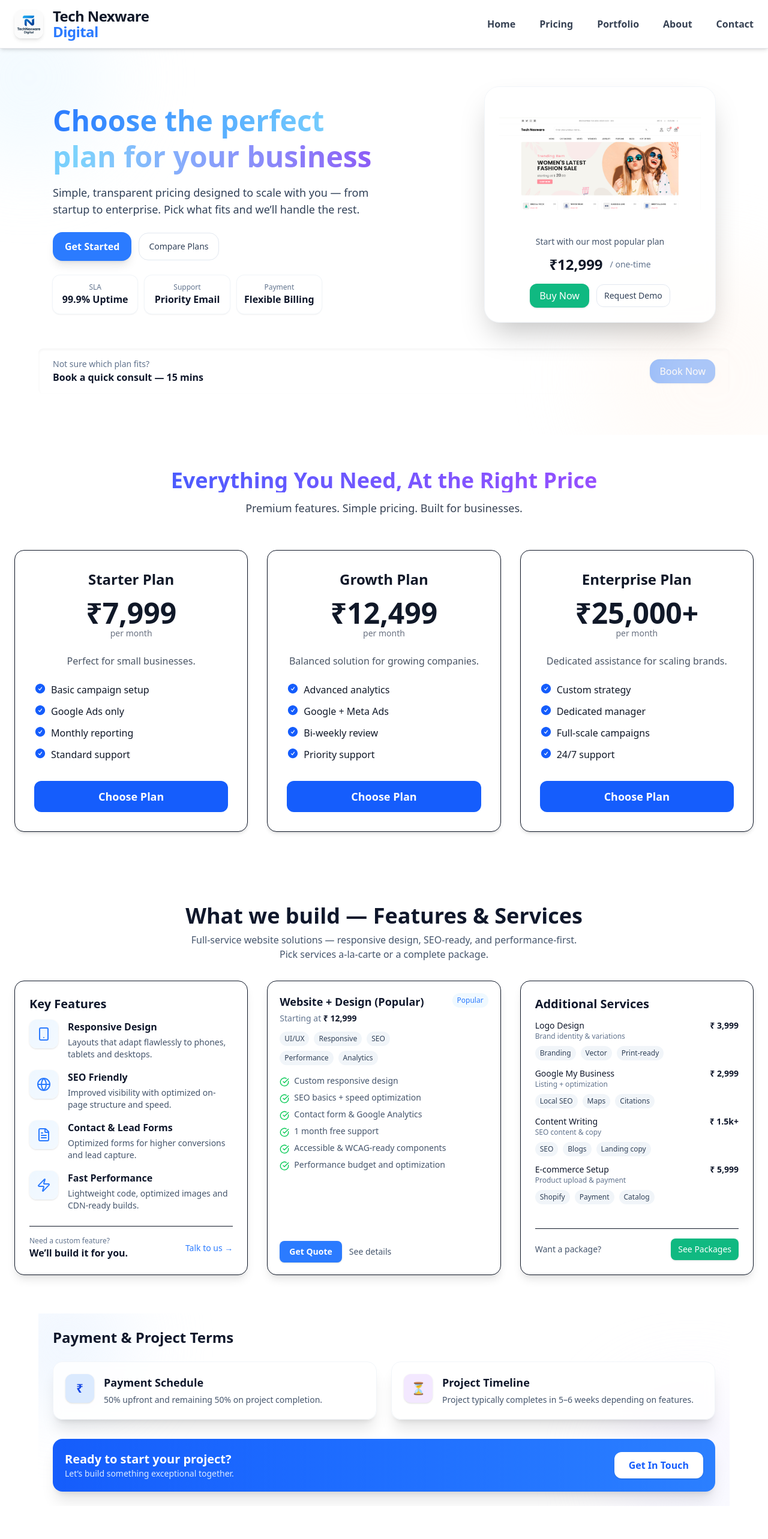
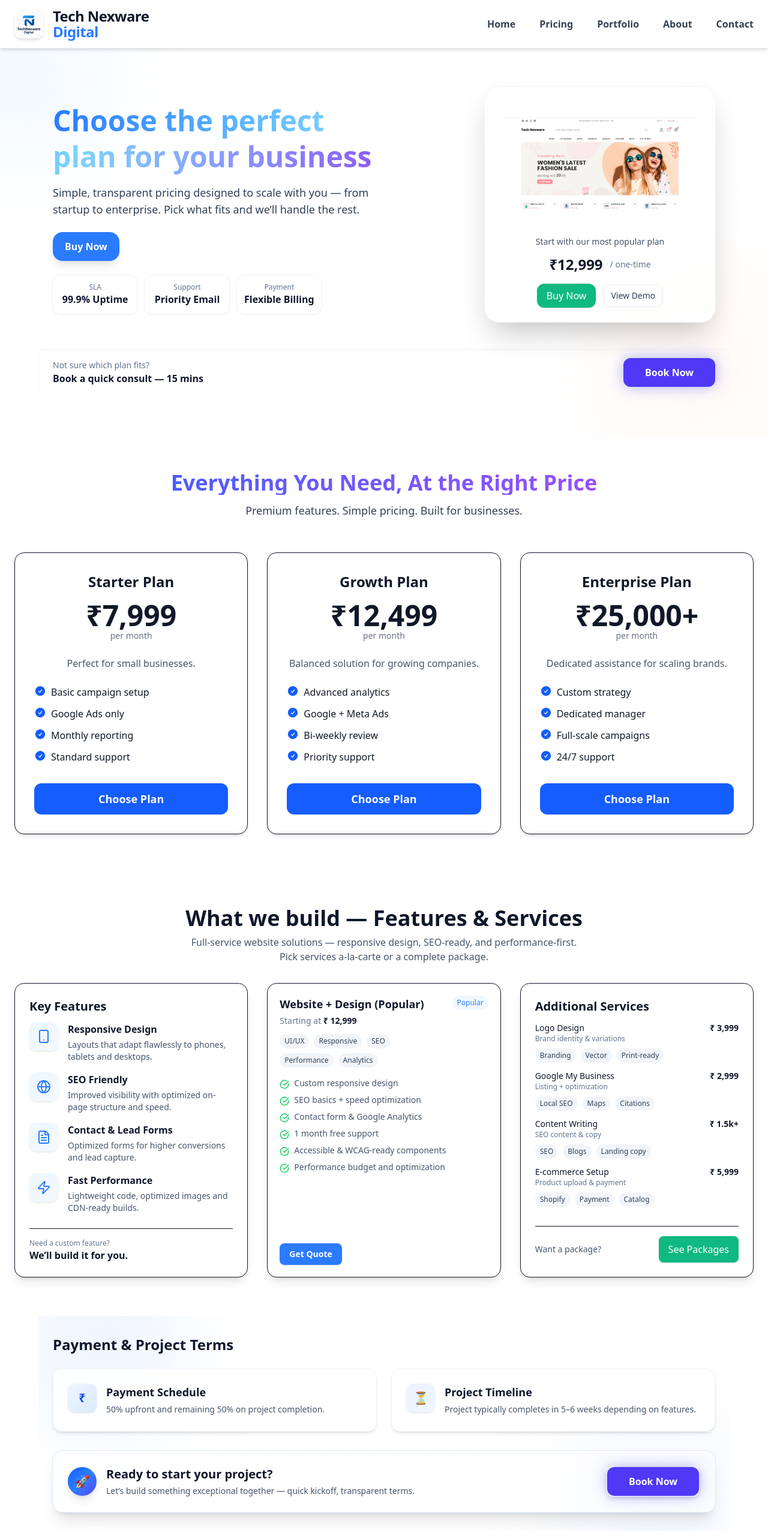
Before and after one commit to abhisheksingh01-ai/Nexware_Digital, a React (Vite) app: page /pricing in a window 1280 px wide. Shown: the top 2566 px of the page at 60% size. Built offline with nearby package versions, Linux system fonts and the light colour scheme.

Commit message:
add new bugs fixed

```diff
--- a/package.json
+++ b/package.json
@@ -12,6 +12,7 @@
   "dependencies": {
     "@heroicons/react": "^2.2.0",
     "@tailwindcss/vite": "^4.1.17",
+    "axios": "^1.13.2",
     "framer-motion": "^12.23.24",
     "lucide-react": "^0.554.0",
     "react": "^19.1.1",
--- a/src/App.jsx
+++ b/src/App.jsx
@@ -41,6 +41,7 @@ export default function App() {
         <Route path="/digital" element={<DigitalMarket />} />
         <Route path="/listing" element={<GoogleList />} />
         <Route path="/logo" element={<LogoDesign/>} />
+        <Route path="/buy" element={<GoogleAdsPage/>} />
       </Routes>
       <Footer />
     </Router>
--- a/src/component/Features/ContactPage/ContactUsMain.jsx
+++ b/src/component/Features/ContactPage/ContactUsMain.jsx
@@ -1,8 +1,9 @@
 import React from "react";
 import { motion } from "framer-motion";
 import msgImg from "../../../assets/msg.png";
+import FormButton from '../Button/FormButton';
 
-export default function ContactUsMain() {
+export default function ContactUsMain({onGetStarted}) {
   return (
     <section className="relative overflow-hidden bg-white pt-0 pb-10 lg:pt-0 lg:pb-14">
       {/* Decorative blobs */}
@@ -119,9 +120,9 @@ export default function ContactUsMain() {
 
             <a
               href="#book"
-              className="inline-flex items-center gap-2 rounded-2xl bg-[#10b981] text-white px-4 py-2 font-medium shadow"
             >
-              Book Now
+
+              <FormButton btn="Book Now" onClick={onGetStarted} />
             </a>
           </div>
         </div>
--- a/src/component/Features/Footer/Footer.jsx
+++ b/src/component/Features/Footer/Footer.jsx
@@ -80,7 +80,7 @@ export default function Footer() {
 
       <div className="text-center mt-8 pt-6 border-t border-gray-200">
         <p className="text-gray-500 text-sm">
-          © {new Date().getFullYear()} Tech Nexware Digital. All rights reserved. Crafted with 💙.
+          © {new Date().getFullYear()} Tech Nexware Digital. All rights reserved.
         </p>
       </div>
     </footer>
--- a/src/component/Features/price/PricingPage/BottomLeft.jsx
+++ b/src/component/Features/price/PricingPage/BottomLeft.jsx
@@ -1,30 +1,31 @@
 import React from "react";
+import FormButton from "../../Button/FormButton";
 
-export default function BottomLeft() {
+export default function BottomLeft({ onGetStarted }) {
   return (
-    <section className="relative overflow-hidden bg-white py-6 px-6 max-w-6xl mx-auto">
+    <section className="relative overflow-hidden bg-white py-8 px-4 sm:px-6 max-w-6xl mx-auto">
 
-      {/* Decorative background accents */}
-      <div className="pointer-events-none absolute -top-16 -left-16 w-56 h-56 bg-gradient-to-tr from-blue-100 to-blue-50 rounded-full blur-3xl opacity-60"></div>
-      <div className="pointer-events-none absolute -bottom-16 -right-16 w-64 h-64 bg-gradient-to-br from-purple-100 to-blue-50 rounded-full blur-3xl opacity-60"></div>
+      {/* Decorative Background */}
+      <div className="pointer-events-none absolute -top-20 -left-12 w-60 sm:w-72 h-60 sm:h-72 bg-gradient-to-tr from-blue-50 to-blue-100 rounded-full blur-3xl opacity-60"></div>
+      <div className="pointer-events-none absolute -bottom-24 -right-10 w-64 sm:w-80 h-64 sm:h-80 bg-gradient-to-br from-indigo-50 to-blue-50 rounded-full blur-3xl opacity-50"></div>
 
       <div className="relative z-10">
-        <h3 className="text-2xl font-extrabold text-slate-900 mb-6">
+        <h3 className="text-xl sm:text-2xl font-extrabold text-slate-900 mb-6">
           Payment & Project Terms
         </h3>
 
-        {/* Two Cards */}
-        <div className="grid grid-cols-1 md:grid-cols-2 gap-6">
+        {/* Cards */}
+        <div className="grid grid-cols-1 md:grid-cols-2 gap-5 md:gap-6">
 
           {/* Payment Card */}
-          <div className="p-5 bg-white/80 backdrop-blur-sm shadow-xl rounded-2xl border border-slate-100 hover:shadow-2xl transition">
+          <div className="p-5 sm:p-6 bg-white/90 backdrop-blur-sm shadow-md rounded-2xl border border-slate-100 hover:shadow-2xl transition transform hover:-translate-y-1">
             <div className="flex items-start gap-4">
-              <div className="w-12 h-12 rounded-xl bg-blue-100 flex items-center justify-center text-blue-700 text-xl font-bold shadow-sm">
+              <div className="w-10 h-10 sm:w-12 sm:h-12 rounded-xl bg-gradient-to-br from-blue-50 to-blue-100 flex items-center justify-center text-blue-700 text-lg sm:text-xl font-bold shadow-sm">
                 ₹
               </div>
 
               <div>
-                <h4 className="text-lg font-semibold text-slate-900">
+                <h4 className="text-base sm:text-lg font-semibold text-slate-900">
                   Payment Schedule
                 </h4>
                 <p className="text-sm text-slate-600 mt-1 leading-relaxed">
@@ -35,14 +36,14 @@ export default function BottomLeft() {
           </div>
 
           {/* Timeline Card */}
-          <div className="p-5 bg-white/80 backdrop-blur-sm shadow-xl rounded-2xl border border-slate-100 hover:shadow-2xl transition">
+          <div className="p-5 sm:p-6 bg-white/90 backdrop-blur-sm shadow-md rounded-2xl border border-slate-100 hover:shadow-2xl transition transform hover:-translate-y-1">
             <div className="flex items-start gap-4">
-              <div className="w-12 h-12 rounded-xl bg-purple-100 flex items-center justify-center text-purple-700 text-xl font-bold shadow-sm">
+              <div className="w-10 h-10 sm:w-12 sm:h-12 rounded-xl bg-gradient-to-br from-indigo-50 to-blue-50 flex items-center justify-center text-indigo-700 text-lg sm:text-xl font-bold shadow-sm">
                 ⏳
               </div>
 
               <div>
-                <h4 className="text-lg font-semibold text-slate-900">
+                <h4 className="text-base sm:text-lg font-semibold text-slate-900">
                   Project Timeline
                 </h4>
                 <p className="text-sm text-slate-600 mt-1 leading-relaxed">
@@ -51,24 +52,33 @@ export default function BottomLeft() {
               </div>
             </div>
           </div>
-
         </div>
 
         {/* CTA Section */}
-        <div className="mt-8 bg-gradient-to-r from-blue-600 to-blue-500 rounded-2xl p-5 flex flex-col md:flex-row items-center justify-between gap-4 shadow-xl">
+        <div className="mt-8 rounded-2xl p-5 sm:p-6 flex flex-col md:flex-row items-start md:items-center justify-between gap-5 md:gap-4 shadow-xl bg-gradient-to-r from-white/60 to-white/50 ring-1 ring-blue-100 border border-transparent">
 
-          <div>
-            <p className="text-white text-xl font-semibold">
-              Ready to start your project?
-            </p>
-            <p className="text-blue-100 text-sm">
-              Let’s build something exceptional together.
-            </p>
+          {/* Left Content */}
+          <div className="flex items-start md:items-center gap-4 w-full md:w-auto">
+            <div className="hidden md:flex w-12 h-12 rounded-full bg-gradient-to-br from-blue-600 via-blue-500 to-indigo-600 items-center justify-center text-white text-xl shadow-lg">
+              🚀
+            </div>
+
+            <div>
+              <p className="text-slate-900 text-lg sm:text-xl font-semibold leading-snug">
+                Ready to start your project?
+              </p>
+              <p className="text-slate-600 text-sm mt-1">
+                Let’s build something exceptional together — quick kickoff, transparent terms.
+              </p>
+            </div>
           </div>
 
-          <button className="bg-white text-blue-600 font-semibold px-6 py-2.5 rounded-xl shadow hover:bg-blue-50 transition">
-            Get In Touch
-          </button>
+          {/* Right Button */}
+          <div className="flex justify-start md:justify-end w-full md:w-auto">
+            <div className="rounded-xl bg-gradient-to-r from-white to-white/95 p-[2px] shadow-md w-full md:w-auto">
+              <FormButton btn="Book Now" onClick={onGetStarted} />
+            </div>
+          </div>
 
         </div>
       </div>
--- a/src/component/Features/price/PricingPage/FeaturesServices.jsx
+++ b/src/component/Features/price/PricingPage/FeaturesServices.jsx
@@ -1,5 +1,7 @@
 import React from "react";
 import { CheckCircle, Smartphone, Globe, FileText, Zap } from "lucide-react";
+import { Link } from "react-router-dom";
+
 
 function FeatureRow({ icon: Icon, title, text }) {
   return (
@@ -33,7 +35,9 @@ function KeywordChips({ chips = [] }) {
 function ServiceCard({ title, price, bullets = [], accent, keywords = [] }) {
   return (
     <article
-      className={`bg-white rounded-2xl p-5 shadow-lg border ${accent || ""} h-full flex flex-col transform hover:-translate-y-2 transition`}
+      className={`bg-white rounded-2xl p-5 shadow-lg border ${
+        accent || ""
+      } h-full flex flex-col transform hover:-translate-y-2 transition`}
     >
       <div className="flex items-start justify-between gap-3">
         <div>
@@ -70,9 +74,6 @@ function ServiceCard({ title, price, bullets = [], accent, keywords = [] }) {
         >
           Get Quote
         </a>
-        <a href="#details" className="text-sm text-slate-600 hover:underline">
-          See details
-        </a>
       </div>
     </article>
   );
@@ -96,7 +97,9 @@ export default function FeaturesServices() {
         {/* Left Column */}
         <div className="h-full">
           <div className="bg-white p-6 rounded-2xl shadow-lg border h-full flex flex-col">
-            <h3 className="text-xl font-semibold text-slate-900 mb-3">Key Features</h3>
+            <h3 className="text-xl font-semibold text-slate-900 mb-3">
+              Key Features
+            </h3>
 
             <div className="space-y-4 flex-grow">
               <FeatureRow
@@ -123,15 +126,13 @@ export default function FeaturesServices() {
 
             <div className="mt-6 border-t pt-4 flex items-center justify-between">
               <div>
-                <div className="text-xs text-slate-500">Need a custom feature?</div>
-                <div className="font-semibold text-slate-900">We’ll build it for you.</div>
+                <div className="text-xs text-slate-500">
+                  Need a custom feature?
+                </div>
+                <div className="font-semibold text-slate-900">
+                  We’ll build it for you.
+                </div>
               </div>
-              <a
-                href="#contact"
-                className="text-sm text-[#2b7bff] font-medium hover:underline"
-              >
-                Talk to us →
-              </a>
             </div>
           </div>
         </div>
@@ -154,70 +155,122 @@ export default function FeaturesServices() {
         {/* Right Column with more keywords for each service */}
         <div className="h-full">
           <div className="bg-white p-6 rounded-2xl shadow-lg border h-full flex flex-col">
-            <h3 className="text-xl font-semibold text-slate-900 mb-3">Additional Services</h3>
+            <h3 className="text-xl font-semibold text-slate-900 mb-3">
+              Additional Services
+            </h3>
 
             <div className="space-y-3 flex-grow">
               <div className="flex items-start justify-between">
                 <div>
-                  <div className="text-sm font-medium text-slate-900">Logo Design</div>
-                  <div className="text-xs text-slate-500">Brand identity & variations</div>
+                  <div className="text-sm font-medium text-slate-900">
+                    Logo Design
+                  </div>
+                  <div className="text-xs text-slate-500">
+                    Brand identity & variations
+                  </div>
                   <div className="mt-2 flex gap-2">
-                    <span className="inline-block text-xs px-2 py-1 rounded-full bg-slate-100 text-slate-700">Branding</span>
-                    <span className="inline-block text-xs px-2 py-1 rounded-full bg-slate-100 text-slate-700">Vector</span>
-                    <span className="inline-block text-xs px-2 py-1 rounded-full bg-slate-100 text-slate-700">Print-ready</span>
+                    <span className="inline-block text-xs px-2 py-1 rounded-full bg-slate-100 text-slate-700">
+                      Branding
+                    </span>
+                    <span className="inline-block text-xs px-2 py-1 rounded-full bg-slate-100 text-slate-700">
+                      Vector
+                    </span>
+                    <span className="inline-block text-xs px-2 py-1 rounded-full bg-slate-100 text-slate-700">
+                      Print-ready
+                    </span>
                   </div>
                 </div>
-                <div className="text-sm font-semibold text-slate-900">₹ 3,999</div>
+                <div className="text-sm font-semibold text-slate-900">
+                  ₹ 3,999
+                </div>
               </div>
 
               <div className="flex items-start justify-between">
                 <div>
-                  <div className="text-sm font-medium text-slate-900">Google My Business</div>
-                  <div className="text-xs text-slate-500">Listing + optimization</div>
+                  <div className="text-sm font-medium text-slate-900">
+                    Google My Business
+                  </div>
+                  <div className="text-xs text-slate-500">
+                    Listing + optimization
+                  </div>
                   <div className="mt-2 flex gap-2">
-                    <span className="inline-block text-xs px-2 py-1 rounded-full bg-slate-100 text-slate-700">Local SEO</span>
-                    <span className="inline-block text-xs px-2 py-1 rounded-full bg-slate-100 text-slate-700">Maps</span>
-                    <span className="inline-block text-xs px-2 py-1 rounded-full bg-slate-100 text-slate-700">Citations</span>
+                    <span className="inline-block text-xs px-2 py-1 rounded-full bg-slate-100 text-slate-700">
+                      Local SEO
+                    </span>
+                    <span className="inline-block text-xs px-2 py-1 rounded-full bg-slate-100 text-slate-700">
+                      Maps
+                    </span>
+                    <span className="inline-block text-xs px-2 py-1 rounded-full bg-slate-100 text-slate-700">
+                      Citations
+                    </span>
                   </div>
                 </div>
-                <div className="text-sm font-semibold text-slate-900">₹ 2,999</div>
+                <div className="text-sm font-semibold text-slate-900">
+                  ₹ 2,999
+                </div>
               </div>
 
               <div className="flex items-start justify-between">
                 <div>
-                  <div className="text-sm font-medium text-slate-900">Content Writing</div>
-                  <div className="text-xs text-slate-500">SEO content & copy</div>
+                  <div className="text-sm font-medium text-slate-900">
+                    Content Writing
+                  </div>
+                  <div className="text-xs text-slate-500">
+                    SEO content & copy
+                  </div>
                   <div className="mt-2 flex gap-2">
-                    <span className="inline-block text-xs px-2 py-1 rounded-full bg-slate-100 text-slate-700">SEO</span>
-                    <span className="inline-block text-xs px-2 py-1 rounded-full bg-slate-100 text-slate-700">Blogs</span>
-                    <span className="inline-block text-xs px-2 py-1 rounded-full bg-slate-100 text-slate-700">Landing copy</span>
+                    <span className="inline-block text-xs px-2 py-1 rounded-full bg-slate-100 text-slate-700">
+                      SEO
+                    </span>
+                    <span className="inline-block text-xs px-2 py-1 rounded-full bg-slate-100 text-slate-700">
+                      Blogs
+                    </span>
+                    <span className="inline-block text-xs px-2 py-1 rounded-full bg-slate-100 text-slate-700">
+                      Landing copy
+                    </span>
                   </div>
                 </div>
-                <div className="text-sm font-semibold text-slate-900">₹ 1.5k+</div>
+                <div className="text-sm font-semibold text-slate-900">
+                  ₹ 1.5k+
+                </div>
               </div>
 
               <div className="flex items-start justify-between">
                 <div>
-                  <div className="text-sm font-medium text-slate-900">E-commerce Setup</div>
-                  <div className="text-xs text-slate-500">Product upload & payment</div>
+                  <div className="text-sm font-medium text-slate-900">
+                    E-commerce Setup
+                  </div>
+                  <div className="text-xs text-slate-500">
+                    Product upload & payment
+                  </div>
                   <div className="mt-2 flex gap-2">
-                    <span className="inline-block text-xs px-2 py-1 rounded-full bg-slate-100 text-slate-700">Shopify</span>
-                    <span className="inline-block text-xs px-2 py-1 rounded-full bg-slate-100 text-slate-700">Payment</span>
-                    <span className="inline-block text-xs px-2 py-1 rounded-full bg-slate-100 text-slate-700">Catalog</span>
+                    <span className="inline-block text-xs px-2 py-1 rounded-full bg-slate-100 text-slate-700">
+                      Shopify
+                    </span>
+                    <span className="inline-block text-xs px-2 py-1 rounded-full bg-slate-100 text-slate-700">
+                      Payment
+                    </span>
+                    <span className="inline-block text-xs px-2 py-1 rounded-full bg-slate-100 text-slate-700">
+                      Catalog
+                    </span>
                   </div>
                 </div>
-                <div className="text-sm font-semibold text-slate-900">₹ 5,999</div>
+                <div className="text-sm font-semibold text-slate-900">
+                  ₹ 5,999
+                </div>
               </div>
             </div>
 
             <div className="mt-6 pt-4 border-t flex items-center justify-between">
               <div className="text-sm text-slate-600">Want a package?</div>
-              <a
-                href="#packages"
-                className="text-sm bg-[#10b981] text-white px-3 py-2 rounded-lg font-medium shadow"
+              <Link
+                to="/buy"
+                className="inline-block text-sm md:text-base bg-[#10b981] text-white
+             px-4 py-2.5 rounded-lg font-medium shadow hover:opacity-95
+             transition active:scale-[0.98]"
               >
                 See Packages
-              </a>
+              </Link>
             </div>
           </div>
         </div>
--- a/src/component/Features/price/PricingPage/PricingHero.jsx
+++ b/src/component/Features/price/PricingPage/PricingHero.jsx
@@ -1,12 +1,16 @@
 import React, { useState } from "react";
 import PricingIllustration from "../../../../assets/project_01.png"; // confirm path
+import FormButton from "../../Button/FormButton";
+import { Link } from "react-router-dom";
+import GoogleAdsPage from "../Price";
+
 
 // Small config / constants so it's easy to update later
 const PRICE = "12,999";
 const CURRENCY = "₹";
 const BILLING_TERM = "/ one-time";
 
-export default function PricingHero() {
+export default function PricingHero({ onGetStarted }) {
   const [imgError, setImgError] = useState(false);
 
   // fallback svg base64 (small neutral placeholder) to avoid broken image UI
@@ -52,19 +56,25 @@ export default function PricingHero() {
           </p>
 
           <div className="flex flex-wrap gap-3 items-center">
-            <a
+            {/* <a
               href="#pricing"
               className="inline-flex items-center gap-2 rounded-2xl bg-[#2b7bff] text-white px-5 py-3 font-semibold shadow-lg hover:shadow-2xl focus:outline-none focus:ring-2 focus:ring-offset-2 focus:ring-[#2b7bff] transition"
             >
               Get Started
-            </a>
+            </a> */}
+            <Link
+                  to="/buy"
+              className="inline-flex items-center gap-2 rounded-2xl bg-[#2b7bff] text-white px-5 py-3 font-semibold shadow-lg hover:shadow-2xl focus:outline-none focus:ring-2 focus:ring-offset-2 focus:ring-[#2b7bff] transition"
+                >
+                  Buy Now
+                </Link>
 
-            <a
+            {/* <a
               href="#compare"
               className="inline-flex items-center gap-2 rounded-2xl border border-slate-200 px-4 py-3 text-sm font-medium text-slate-700 hover:bg-slate-50 transition focus:outline-none focus:ring-2 focus:ring-offset-2 focus:ring-slate-200"
             >
               Compare Plans
-            </a>
+            </a> */}
           </div>
 
           {/* Quick highlights */}
@@ -113,18 +123,20 @@ export default function PricingHero() {
               </div>
 
               <div className="mt-4 flex items-center gap-3 justify-center">
-                <a
-                  href="#buy"
+                <Link
+                  to="/buy"
                   className="inline-flex items-center justify-center gap-2 rounded-xl bg-[#10b981] text-white px-4 py-2 font-medium shadow hover:opacity-95 focus:outline-none focus:ring-2 focus:ring-offset-2 focus:ring-[#10b981]"
                 >
                   Buy Now
-                </a>
-                <a
-                  href="#demo"
+                </Link>
+
+                <Link
+                  to="/portfolio"
                   className="inline-flex items-center gap-2 rounded-xl border border-slate-200 px-3 py-2 text-sm font-medium text-slate-700 hover:bg-slate-50 focus:outline-none focus:ring-2 focus:ring-offset-2 focus:ring-slate-200"
                 >
-                  Request Demo
-                </a>
+                  View Demo
+                </Link>
+
               </div>
             </figcaption>
           </div>
@@ -139,10 +151,11 @@ export default function PricingHero() {
             <p className="font-semibold text-slate-900">Book a quick consult — 15 mins</p>
           </div>
           <a
-            href="#book"
-            className="inline-flex items-center gap-2 rounded-2xl bg-[#2b7bff] text-white px-4 py-2 font-medium shadow hover:opacity-95 focus:outline-none focus:ring-2 focus:ring-offset-2 focus:ring-[#2b7bff]"
+            // href="#book"
+          // className="inline-flex items-center gap-2 rounded-2xl bg-[#2b7bff] text-white px-4 py-2 font-medium shadow hover:opacity-95 focus:outline-none focus:ring-2 focus:ring-offset-2 focus:ring-[#2b7bff]"
           >
-            Book Now
+            {/* Book Now */}
+            <FormButton btn="Book Now" onClick={onGetStarted} />
           </a>
         </div>
       </div>
```
Also changed, not shown: src/component/Features/AboutUs/AboutHero.jsx (+7 -2 lines), src/component/Features/ContactPage/BottomCardsSection.jsx (+17 -17 lines), src/component/Features/ContactPage/ContactFormSection.jsx (+102 -29 lines), src/assets/googleMap.jpg (added), 1 other file (tests, documents, lock files or other folders).
